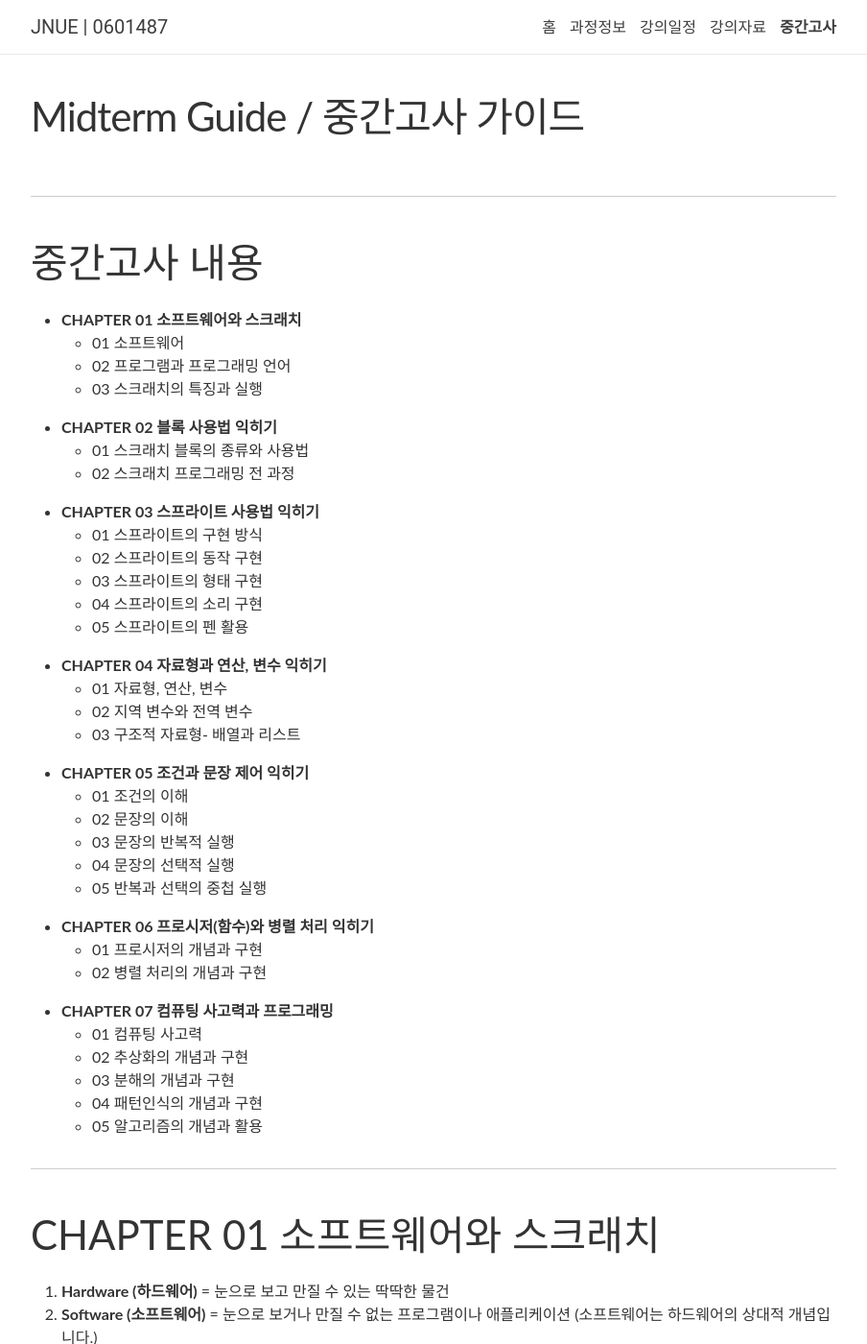
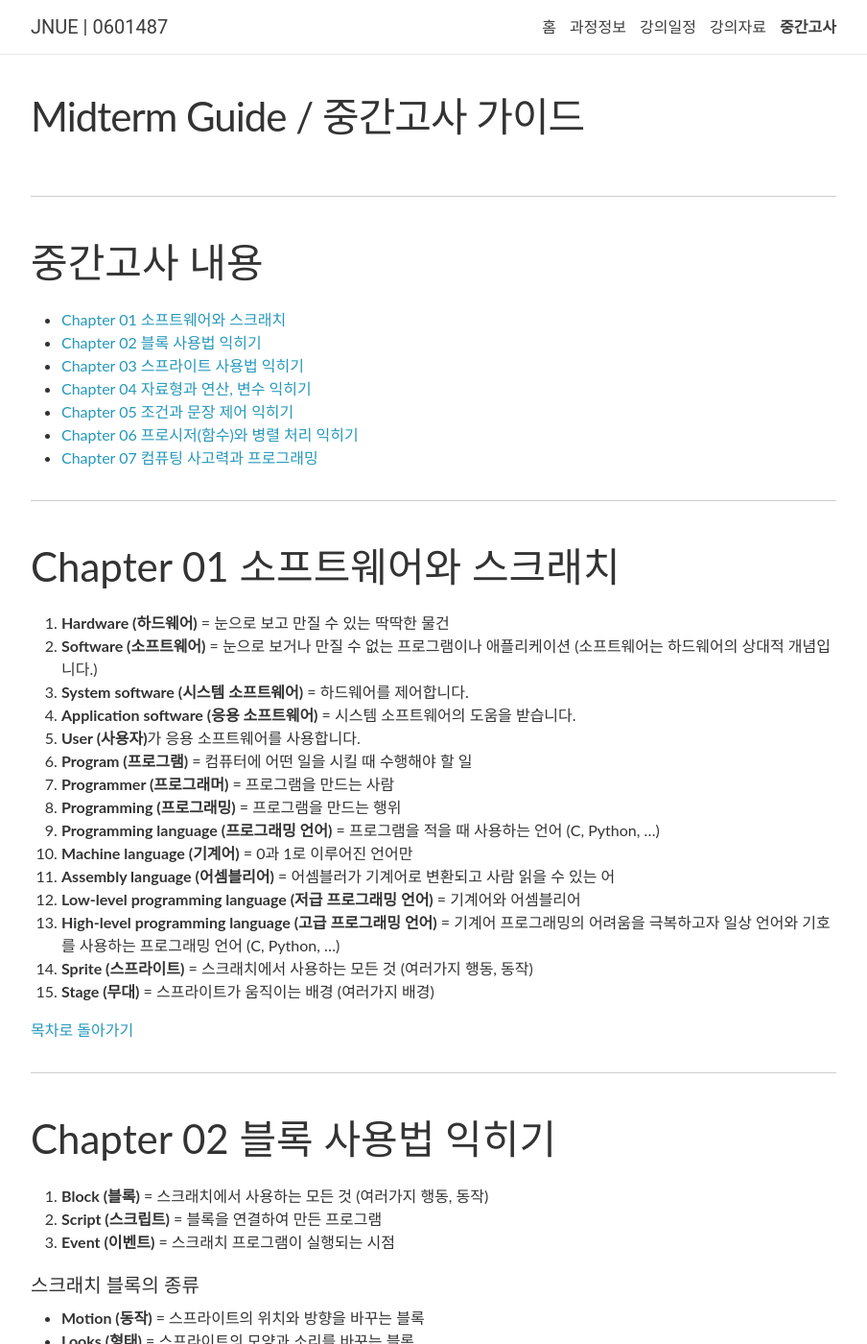
Before and after one commit to 2023-aaronkr/jnue-iss, a Jekyll site: the page built from _pages/midterm.md, in a window 1280 px wide and 1400 px high. Shown: the whole window at 96% size, without its empty margins (188-1092 px from the left). Built offline with Jekyll 4.4.1, drawn with Linux system fonts in a browser that asks for light colours; nearby versions of some CDN libraries; comment, search, counter and statistics services are not loaded; some of the changed text lies outside the part shown.

Commit message:
Update midterm guide

```diff
--- a/_pages/midterm.md
+++ b/_pages/midterm.md
@@ -10,42 +10,17 @@ permalink: /midterm/
 
 ## 중간고사 내용
 
-- **CHAPTER 01 소프트웨어와 스크래치**
-  - 01 소프트웨어
-  - 02 프로그램과 프로그래밍 언어
-  - 03 스크래치의 특징과 실행
-- **CHAPTER 02 블록 사용법 익히기**
-  - 01 스크래치 블록의 종류와 사용법
-  - 02 스크래치 프로그래밍 전 과정
-- **CHAPTER 03 스프라이트 사용법 익히기**
-  - 01 스프라이트의 구현 방식
-  - 02 스프라이트의 동작 구현
-  - 03 스프라이트의 형태 구현
-  - 04 스프라이트의 소리 구현
-  - 05 스프라이트의 펜 활용
-- **CHAPTER 04 자료형과 연산, 변수 익히기**
-  - 01 자료형, 연산, 변수
-  - 02 지역 변수와 전역 변수
-  - 03 구조적 자료형- 배열과 리스트
-- **CHAPTER 05 조건과 문장 제어 익히기**
-  - 01 조건의 이해
-  - 02 문장의 이해
-  - 03 문장의 반복적 실행
-  - 04 문장의 선택적 실행
-  - 05 반복과 선택의 중첩 실행
-- **CHAPTER 06 프로시저(함수)와 병렬 처리 익히기**
-  - 01 프로시저의 개념과 구현
-  - 02 병렬 처리의 개념과 구현
-- **CHAPTER 07 컴퓨팅 사고력과 프로그래밍**
-  - 01 컴퓨팅 사고력
-  - 02 추상화의 개념과 구현
-  - 03 분해의 개념과 구현
-  - 04 패턴인식의 개념과 구현
-  - 05 알고리즘의 개념과 활용
+- [Chapter 01 소프트웨어와 스크래치](#chapter-01-소프트웨어와-스크래치)
+- [Chapter 02 블록 사용법 익히기](#chapter-02-블록-사용법-익히기)
+- [Chapter 03 스프라이트 사용법 익히기](#chapter-03-스프라이트-사용법-익히기)
+- [Chapter 04 자료형과 연산, 변수 익히기](#chapter-04-자료형과-연산-변수-익히기)
+- [Chapter 05 조건과 문장 제어 익히기](#chapter-05-조건과-문장-제어-익히기)
+- [Chapter 06 프로시저(함수)와 병렬 처리 익히기](#chapter-06-프로시저함수와-병렬-처리-익히기)
+- [Chapter 07 컴퓨팅 사고력과 프로그래밍](#chapter-07-컴퓨팅-사고력과-프로그래밍)
 
 ---
 
-## CHAPTER 01 소프트웨어와 스크래치
+## Chapter 01 소프트웨어와 스크래치
 
 1. **Hardware (하드웨어)** = 눈으로 보고 만질 수 있는 딱딱한 물건
 2. **Software (소프트웨어)** = 눈으로 보거나 만질 수 없는 프로그램이나 애플리케이션
@@ -68,13 +43,13 @@ permalink: /midterm/
 
 ---
 
-## CHAPTER 02 블록 사용법 익히기
+## Chapter 02 블록 사용법 익히기
 
 1. **Block (블록)** = 스크래치에서 사용하는 모든 것 (여러가지 행동, 동작)
 2. **Script (스크립트)** = 블록을 연결하여 만든 프로그램
 3. **Event (이벤트)** = 스크래치 프로그램이 실행되는 시점
 
-스크래치 블록의 종류
+#### 스크래치 블록의 종류
 
 - **Motion (동작)** = 스프라이트의 위치와 방향을 바꾸는 블록
 - **Looks (형태)** = 스프라이트의 모양과 소리를 바꾸는 블록
@@ -86,7 +61,7 @@ permalink: /midterm/
 - **Variables (변수)** = 스프라이트의 변수를 만드는 블록
 - **My Blocks (내 블록)** = 스프라이트의 블록을 만드는 블록
 
-스크래치 블록의 형태
+#### 스크래치 블록의 형태
 
 - **Statement block (문장 블록)** = 제어 블록
 - **Variable block (변수 블록)** = 변수 블록
@@ -99,14 +74,14 @@ permalink: /midterm/
 
 ---
 
-## CHAPTER 03 스프라이트 사용법 익히기
+## Chapter 03 스프라이트 사용법 익히기
 
 - **Vector graphics (벡터 그래픽스)** = 점과 선을 이용하여 그림을 그리는 방식
 - **Raster (bitmap) graphics (래스터(비트맵) 그래픽스)** = 점을 이용하여 그림을 그리는 방식
 - 무대 크기 = 480 x 360 (가로 x 세로)
 - 무대 중심 = (0, 0) - x값은 왼쪽이 -240, 오른쪽이 +240, y값은 위쪽이 +180, 아래쪽이 -180
 
-스프라이트를 모양이 바꾸고 싶다면:
+#### 스프라이트를 모양이 바꾸고 싶다면:
 
 - 중심 좌표(x좌표, y좌표) 변경
 - 바라보는 방향을 기준으로 전진 또는 후진,
@@ -117,7 +92,7 @@ permalink: /midterm/
 - 왼쪽/오른쪽으로 돌기
 - 회전하지 않기
 
-특별한 블록
+#### 특별한 블록
 
 - **Sound (소리)** = 스프라이트의 소리를 바꾸는 블록 (악기, 음높이, 음정, 박자, 음량)
 - **TTS (Text To Speech)** = 스프라이트가 말하는 블록 (언어, 음량, 음성)
@@ -128,7 +103,7 @@ permalink: /midterm/
 
 ---
 
-## CHAPTER 04 자료형과 연산, 변수 익히기
+## Chapter 04 자료형과 연산, 변수 익히기
 
 - **Data type (자료형)** = 변수에 저장할 수 있는 값의 종류
 - **Simple data type (단순 자료형)** = 하나의 값만 저장할 수 있는 자료형
@@ -150,7 +125,7 @@ permalink: /midterm/
 
 ---
 
-## CHAPTER 05 조건과 문장 제어 익히기
+## Chapter 05 조건과 문장 제어 익히기
 
 - **Condition (조건)** = 참과 거짓을 판단하는 것
 - **Statement (문장)** = 프로그램을 실행하는 최소 단위
@@ -161,7 +136,7 @@ permalink: /midterm/
 - **Nested execution (중첩 실행)** = 반복과 선택을 중첩적으로 실행하는 것
 - **Loop (루프)** = 반복을 의미하는 말
 
-논리식 표현
+#### 논리식 표현
 
 - **Comparison operator (비교 연산자)** = 두 개의 값을 비교하는 연산자
   - **Equality (같음 ==)** = 두 개의 값이 같으면 참
@@ -189,9 +164,9 @@ permalink: /midterm/
 
 ---
 
-## CHAPTER 06 프로시저(함수)와 병렬 처리 익히기
+## Chapter 06 프로시저(함수)와 병렬 처리 익히기
 
-프로시저의 개념
+#### 프로시저의 개념
 
 - **Procedure (프로시저)** = 프로그램을 실행하는 데 필요한 문장들을 모아 놓은 것
 - **Function (함수)** = 프로그램을 실행하는 데 필요한 문장들을 모아 놓은 것
@@ -210,9 +185,9 @@ permalink: /midterm/
 
 ---
 
-## CHAPTER 07 컴퓨팅 사고력과 프로그래밍
+## Chapter 07 컴퓨팅 사고력과 프로그래밍
 
-Computational Thinking (컴퓨팅 사고력)
+#### Computational Thinking (컴퓨팅 사고력)
 
 - **Abstraction (추상화)** = 복잡한 문제를 단순화하는 것
   - **Generalization (일반화)** = 문제를 해결하는 과정에서 발견한 패턴을 일반적인 형태로 표현하는 것
```
